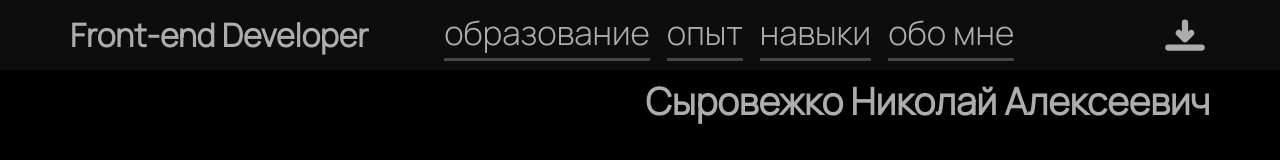
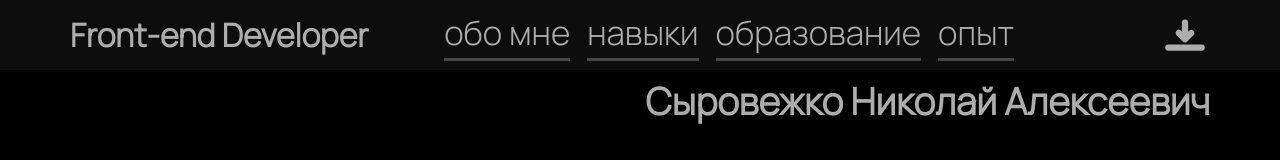
Before and after one commit to syrovezhko/syrovezhko, a React app: page / in a window 1280 px wide. Shown: the top 160 px of the page. Built offline with nearby package versions, Linux system fonts and the light colour scheme.

Commit message:
refactor: changed order of `nav` items

```diff
--- a/src/components/Nav.jsx
+++ b/src/components/Nav.jsx
@@ -10,16 +10,16 @@ const Nav = () => {
       </ul>
       <ul className='header__nav_list'>
         <li className="header__nav_item">
-          <a href="#">образование</a>
-        </li>
-        <li className="header__nav_item">
-          <a href="#">опыт</a>
+          <a href="#">обо мне</a>
         </li>
         <li className="header__nav_item">
           <a href="#">навыки</a>
         </li>
         <li className="header__nav_item">
-          <a href="#">обо мне</a>
+          <a href="#">образование</a>
+        </li>
+        <li className="header__nav_item">
+          <a href="#">опыт</a>
         </li>
       </ul>
     </nav>
```
